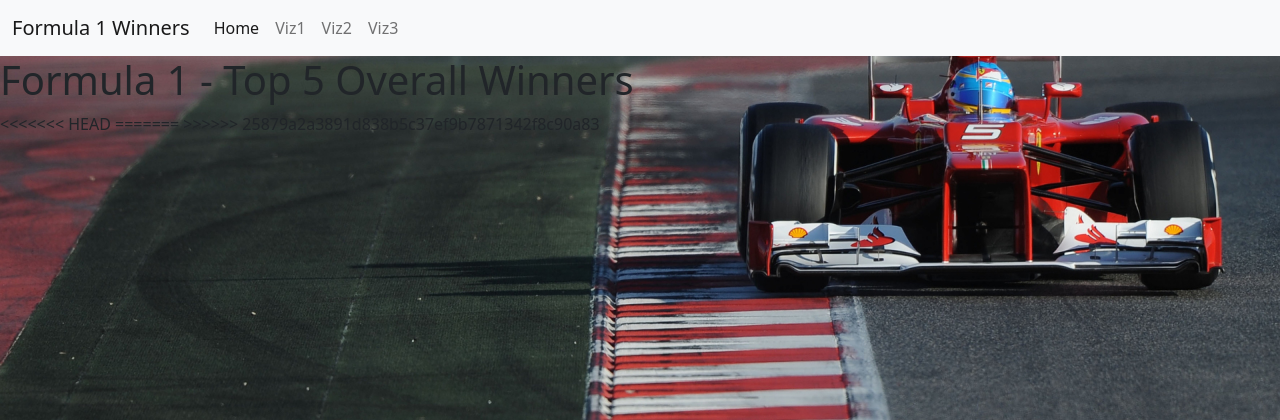
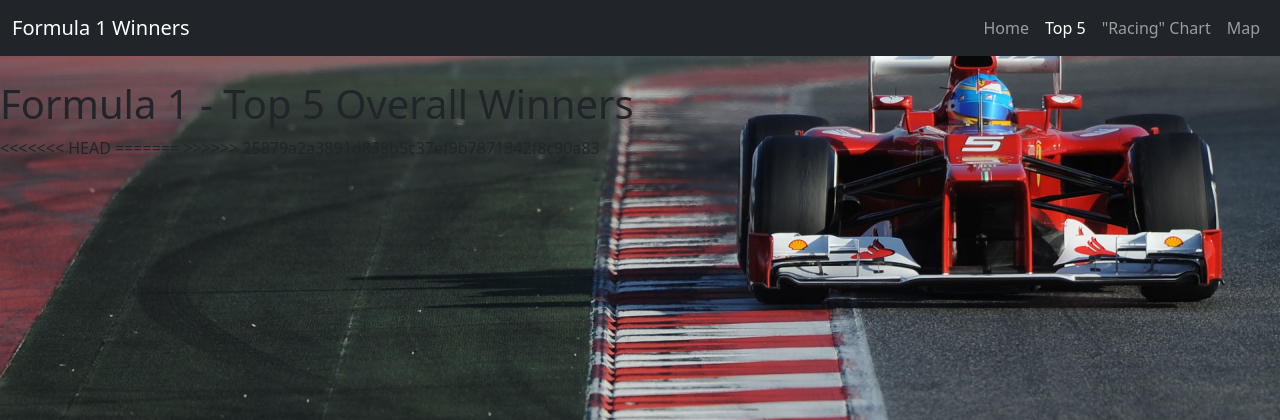
Before and after one commit to Cosette3737/Project2GroupD, a Flask app: page /viz1 in a window 1280 px wide. Shown: the top 420 px of the page. Run offline with Flask 2, Linux system fonts and the light colour scheme; data that the repository does not hold is empty; some libraries are stand-ins or nearby versions.

Commit message:
updated navbar to correct jinja for active class

```diff
--- a/templates/navbar.html
+++ b/templates/navbar.html
@@ -1,22 +1,22 @@
-<nav class="navbar navbar-expand-lg navbar-light bg-light">
+<nav class="navbar navbar-expand-md navbar-dark bg-dark mb-4">
   <div class="container-fluid">
     <a class="navbar-brand" href="/">Formula 1 Winners</a>
-      <button class="navbar-toggler" type="button" data-bs-toggle="collapse" data-bs-target="#navbarNav" aria-controls="navbarNav" aria-expanded="false" aria-label="Toggle navigation">
+    <button class="navbar-toggler" type="button" data-bs-toggle="collapse" data-bs-target="#navbarCollapse" aria-controls="navbarCollapse" aria-expanded="false" aria-label="Toggle navigation">
       <span class="navbar-toggler-icon"></span>
     </button>
-      <div class="collapse navbar-collapse" id="navbarNav">
-        <ul class="navbar-nav">
+    <div class="collapse navbar-collapse" id="navbarCollapse">
+      <ul class="navbar-nav ms-auto mb-2 mb-md-0">
         <li class="nav-item">
-            <a class="nav-link active" aria-current="page" href="/">Home</a>
+          <a class="nav-link {% if request.path=='/' %}active{%endif %}" href="/">Home</a>
         </li>
         <li class="nav-item">
-            <a class="nav-link" href="/viz1">Viz1</a>
+          <a class="nav-link {% if request.path=='/viz1' %}active{%endif %}" href="/viz1">Top 5</a>
         </li>
         <li class="nav-item">
-            <a class="nav-link" href="/viz2">Viz2</a>
+          <a class="nav-link {% if request.path=='/viz2' %}active{%endif %}" href="/viz2">"Racing" Chart</a>
         </li>
         <li class="nav-item">
-            <a class="nav-link" href="/viz3">Viz3</a>
+          <a class="nav-link {% if request.path=='/viz3' %}active{%endif %}" href="/viz3">Map</a>
         </li>
       </ul>
     </div>
```
Also changed, not shown: templates/base.html (+1 -24 lines), templates/viz3.html (+3 -27 lines). Lines whose indentation alone changed are shown as unchanged.
